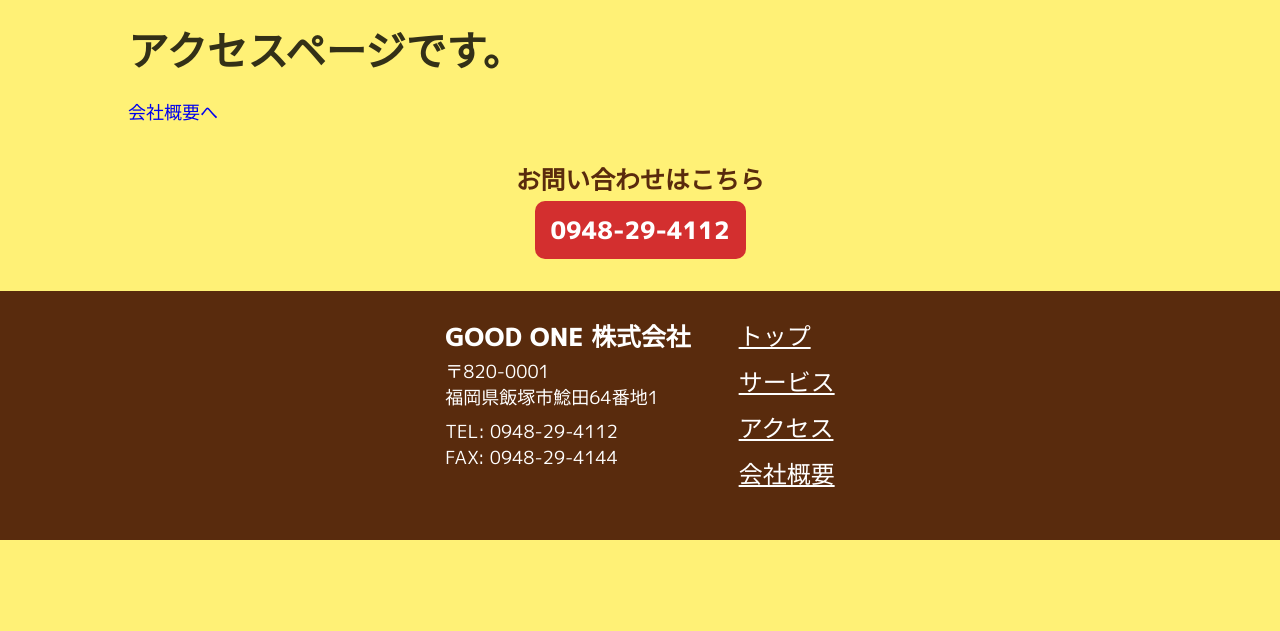
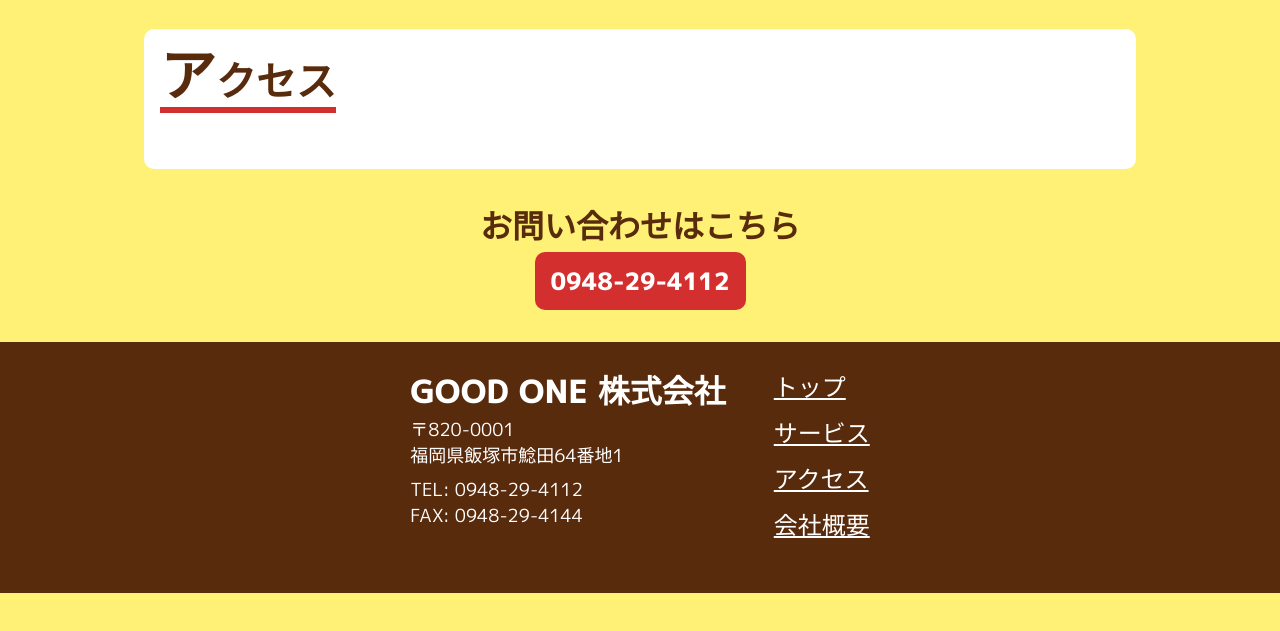
Before and after one commit to tonegraphics/good-day-service, a Gatsby site: page /access in a window 1280 px wide. Shown: the part 101-732 px from the top of the page. Built offline with nearby package versions, Linux system fonts and the light colour scheme; Gatsby itself is replaced by a stand-in of ours.

Commit message:
全ページにCOntainerを適用

```diff
--- a/src/components/Container.js
+++ b/src/components/Container.js
@@ -5,7 +5,7 @@ import { colors } from 'libs/colors'
 
 const useStyles = makeStyles(theme => ({
   root: {
-    margin: props => (props.matches ? 16 : 8),
+    margin: props => (props.matches ? '0 16px 40px' : '0 8px 40px'),
     padding: props => (props.matches ? '16px 16px 40px' : '16px 8px 40px'),
     backgroundColor: colors.white,
     borderRadius: 10,
--- a/src/libs/fonts.js
+++ b/src/libs/fonts.js
@@ -1,17 +1,17 @@
 export const fonts = desktop =>
   desktop
     ? {
-        headline: 40,
+        h1: 40,
         firstLetter: 56,
-        subHeadline: 32,
+        h2: 32,
         body: 24,
         headerText: 14,
         identity: 32,
       }
     : {
-        headline: 32,
+        h1: 32,
         firstLetter: 40,
-        subHeadline: 24,
+        h2: 24,
         body: 16,
         headerText: 10,
         identity: 16,
--- a/src/pages/access.js
+++ b/src/pages/access.js
@@ -1,14 +1,17 @@
-import React from "react"
-import { Link } from "gatsby"
+import React from 'react'
+import { Link } from 'gatsby'
 import Layout from 'components/layout'
-import SEO from "components/seo"
+import SEO from 'components/seo'
+import Container from 'components/Container'
+import H1 from 'components/H1'
 
-export default function () {
+export default () => {
   return (
-    <Layout page='/access'>
+    <Layout page="/access">
       <SEO title="Access" />
-      <h1>アクセスページです。</h1>
-      <Link to="/company">会社概要へ</Link>
+      <Container>
+        <H1>アクセス</H1>
+      </Container>
     </Layout>
-  );
+  )
 }
--- a/src/pages/index.js
+++ b/src/pages/index.js
@@ -15,7 +15,7 @@ const useStyles = makeStyles(theme => ({
   },
 }))
 
-export default function() {
+export default () => {
   const classes = useStyles()
 
   return (
@@ -24,7 +24,6 @@ export default function() {
       <Container>
         <H1>グッドデイサービス</H1>
         <H2>特徴</H2>
-        <Link to="/services">サービスについてはこちら</Link>
       </Container>
     </Layout>
   )
```
Also changed, not shown: src/pages/company.js (+5 -2 lines), src/pages/services.js (+13 -8 lines).
